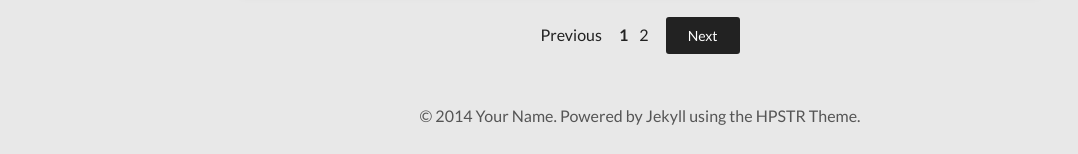
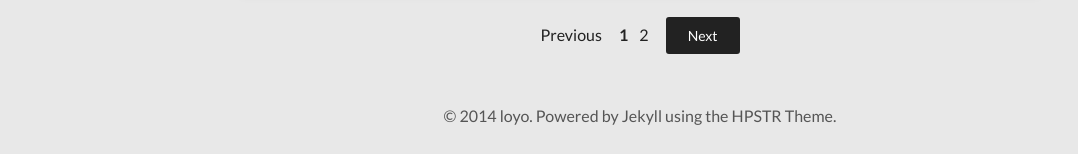
Before and after one commit to loyo-tw/loyo-tw.github.io, a Jekyll site: the page built from index.html, in a window 1280 px wide and 900 px high, scrolled down 7594 px. Shown: the part 743-897 px from the top of the window, without its empty margins (0-1078 px from the left). Built offline with Jekyll 4.4.1, drawn with Linux system fonts in a browser that asks for light colours; nearby versions of some CDN libraries; the list of posts is cut into pages by our own code; some of the changed text lies outside the part shown.

Commit message:
init setup

```diff
--- a/_config.yml
+++ b/_config.yml
@@ -6,7 +6,7 @@ url:              http://localhost:4000
 
 # Owner/author information
 owner:
-  name:           Your Name
+  name:           loyo
   avatar:         avatar.jpg
   bio:            "Your bio goes here. It shouldn't be super long but a good two sentences or two should suffice."
   email:          you@email.com
```
